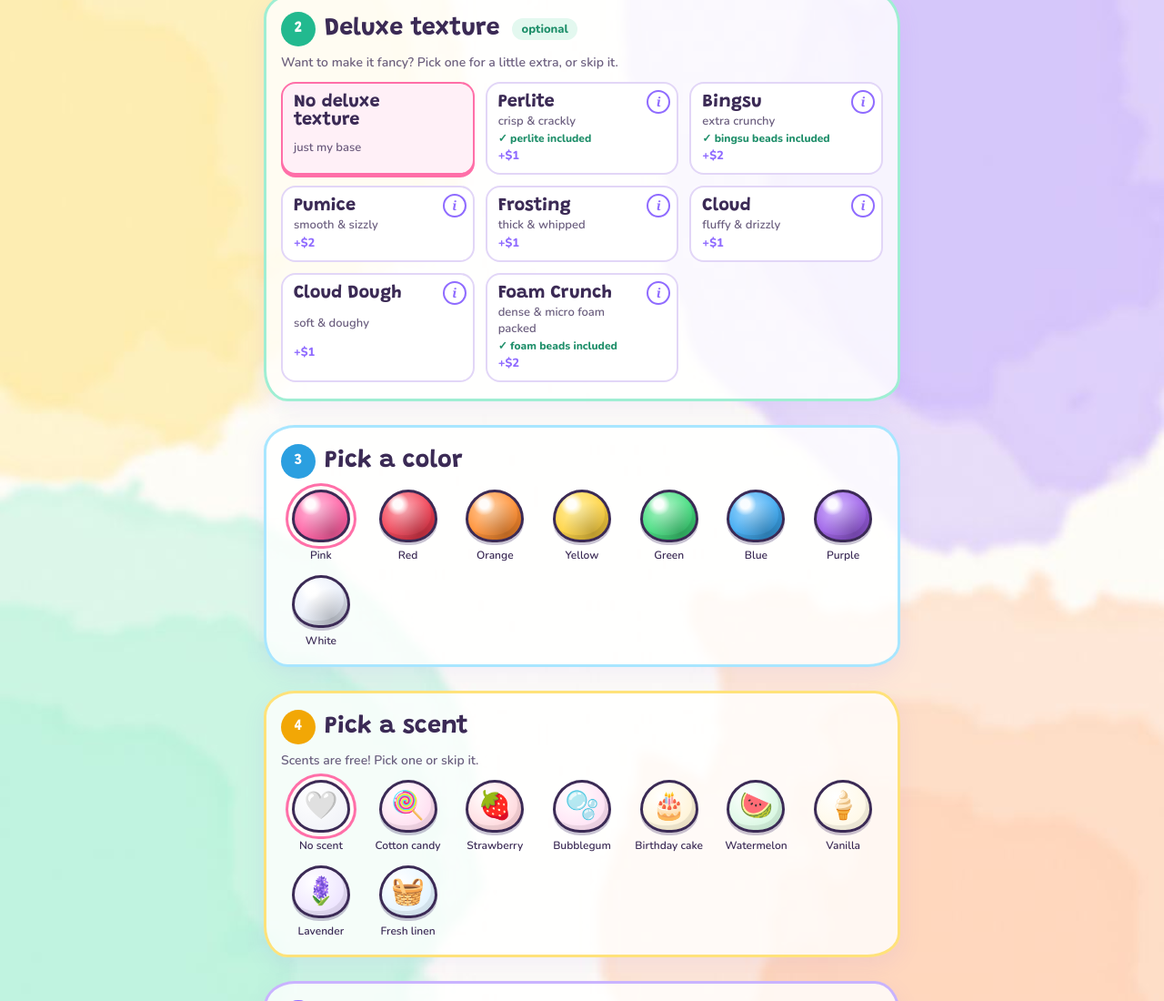
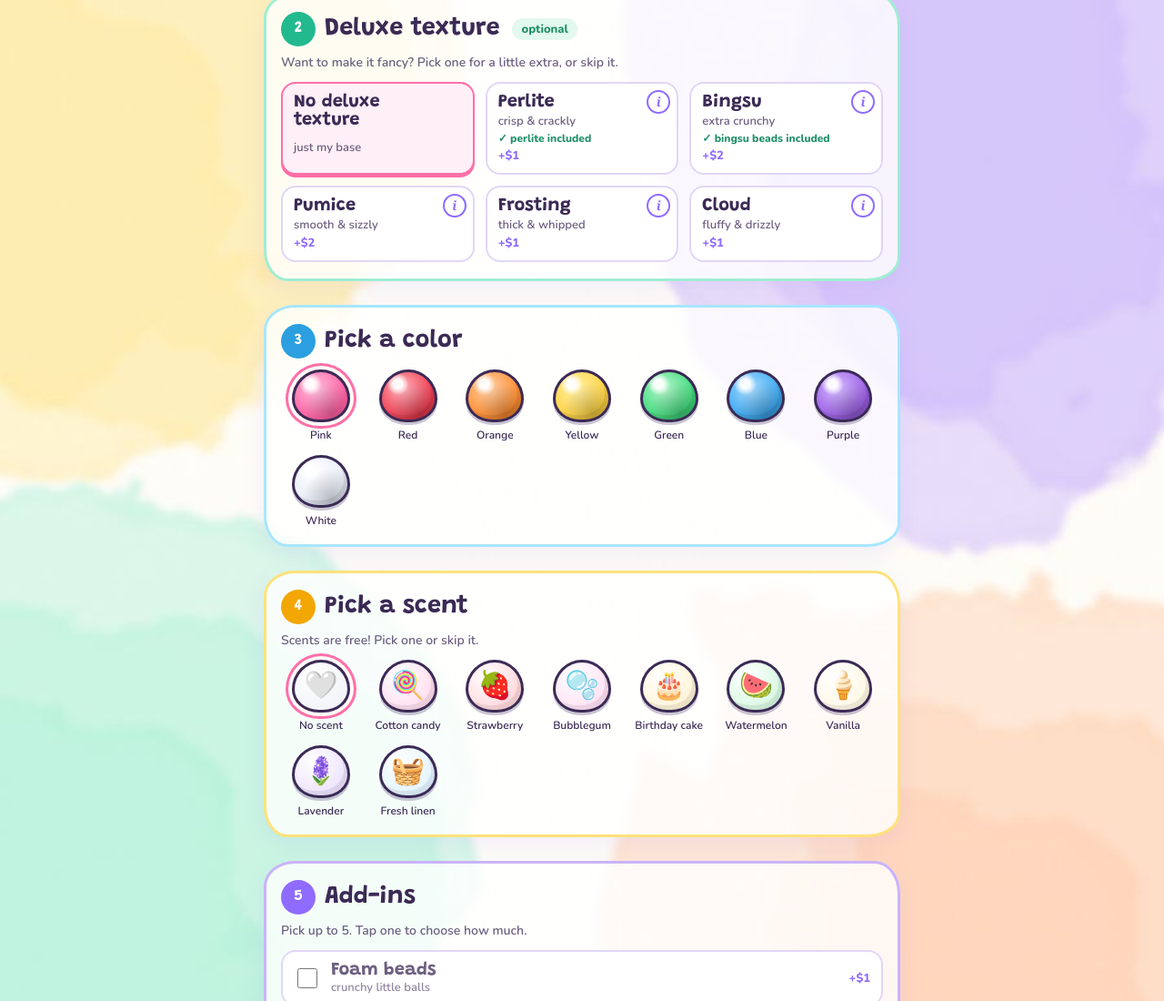
Before and after one commit to deannaabusalman-maker/jellybean-site, a plain HTML site: page build.html in a window 1280 px wide. Shown: the part 1343-2443 px from the top of the page at 91% size. Drawn offline with nearby package versions, Linux system fonts and the light colour scheme.

Commit message:
Build Your Own: remove Cloud Dough and Foam Crunch textures
Co-Authored-By: Claude Opus 5.5 <noreply@anthropic.com>
Claude-Session: https://claude.ai/code/session_015NU95UNrVKdhKPQ6GqmjW9

```diff
--- a/build.html
+++ b/build.html
@@ -495,10 +495,6 @@
       info: "Thick and whipped with a heavier, denser feel in your hands. It holds every swirl you give it." },
     { id: "cloud",      name: "Cloud",        desc: "fluffy & drizzly",           price: 1, look: "cloud",
       info: "Instant snow mixed in for a fluffy, stretchy slime that drizzles like a cloud when you pull it." },
-    { id: "clouddough", name: "Cloud Dough",  desc: "soft & doughy",              price: 1, look: "cloud",
-      info: "Made with instant snow, so it pulls apart in soft, airy clumps. A cloud you can actually hold." },
-    { id: "foamcrunch", name: "Foam Crunch",  desc: "dense & micro foam packed",  price: 2, includes: ["foam"],
-      info: "A dense slime packed full of micro foam beads. Every squeeze is a crunchy little burst of sound." },
   ];
   // one simple palette for the slime and every add-in. hex = main color, c2 = lighter highlight
   const PALETTE = [
```
